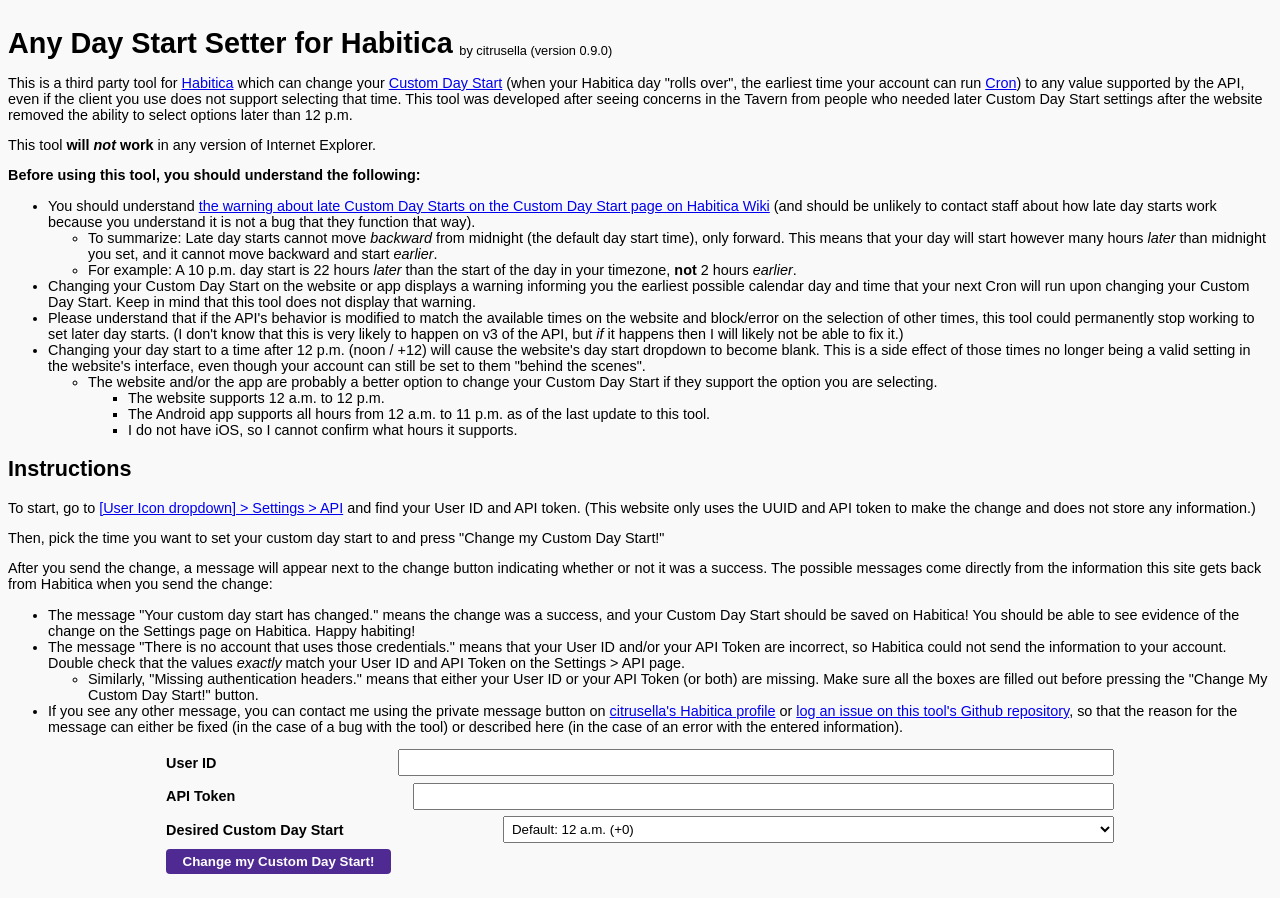
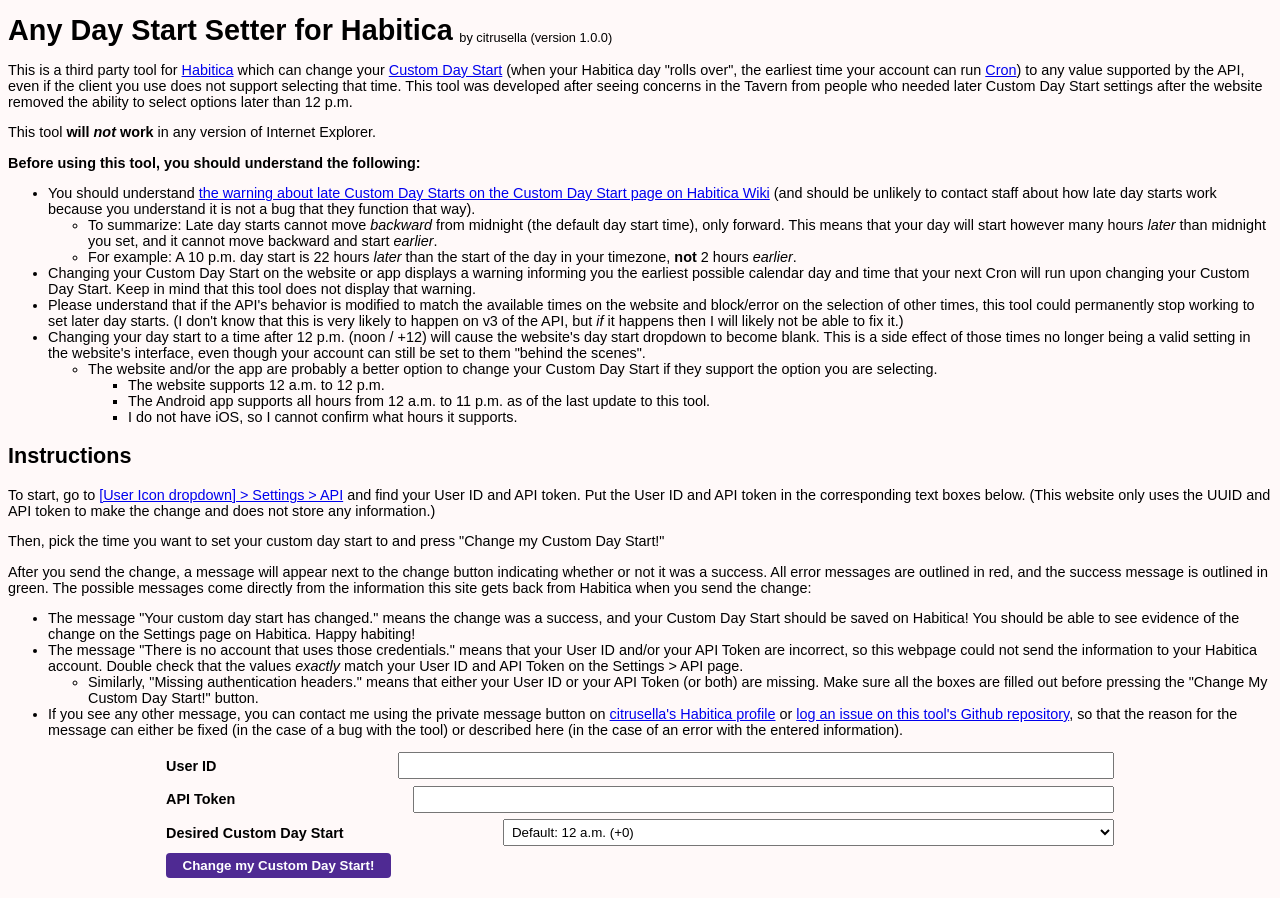
Before and after one commit to citrusella/Any-Day-Start-Setter, a plain HTML site: page index.html in a window 1280 px wide. Drawn offline with Linux system fonts and the light colour scheme.

Commit message:
Polishing up
Pretty sure this is all the function and information I wanted to make sure was in it before release?

```diff
--- a/index.css
+++ b/index.css
@@ -1,5 +1,5 @@
 body {
-	background-color: #F9F9F9;
+	background-color: #FFF9F9;
 	font: 0.9rem sans-serif;
 }
 #bylineAndVer {
@@ -7,6 +7,7 @@ body {
 	margin-bottom: 0.15rem;
 }
 h1 {
+	margin-top: 0.4rem;
 	margin-bottom: 0;
 	padding-right: 0.4rem;
 }
--- a/index.html
+++ b/index.html
@@ -8,7 +8,7 @@
 <body>
 <div class="titleLine">
 <h1>Any Day Start Setter for Habitica</h1>
-<span id="bylineAndVer">by citrusella (version 0.9.0)</span>
+<span id="bylineAndVer">by citrusella (version 1.0.0)</span>
 </div>
 <p>This is a third party tool for <a href="https://habitica.com" target="_blank">Habitica</a> which can change your <a href="https://habitica.fandom.com/wiki/Custom_Day_Start" target="_blank">Custom Day Start</a> (when your Habitica day "rolls over", the earliest time your account can run <a href="https://habitica.fandom.com/wiki/Cron" target="_blank">Cron</a>) to any value supported by the API, even if the client you use does not support selecting that time.
 This tool was developed after seeing concerns in the Tavern from people who needed later Custom Day Start settings after the website removed the ability to select options later than 12 p.m.</p>
@@ -42,10 +42,11 @@ this tool could permanently stop working to set later day starts. (I don't know
 	</li>
 </ul>
 <h2>Instructions</h2>
-<p>To start, go to <a href="https://habitica.com/user/settings/api" target="_blank">[User Icon dropdown] &gt; Settings &gt; API</a> and find your User ID and API token. (This website only uses the UUID and API token to make the change and does not store any information.)</p>
+<p>To start, go to <a href="https://habitica.com/user/settings/api" target="_blank">[User Icon dropdown] &gt; Settings &gt; API</a> and find your User ID and API token. Put the User ID and API token in the corresponding text boxes below. (This website only uses the UUID and API token to make the change and does not store any information.)</p>
 <p>Then, pick the time you want to set your custom day start to and press "Change my Custom Day Start!"</p>
 <p>After you send the change, a message will appear next to the change button
-indicating whether or not it was a success. The possible messages come directly
+indicating whether or not it was a success. All error messages are outlined in
+red, and the success message is outlined in green. The possible messages come directly
 from the information this site gets back from Habitica when you send the change:</p>
 <ul>
 	<li>The message "Your custom day start has changed." means the change was a
@@ -53,8 +54,8 @@ from the information this site gets back from Habitica when you send the change:
 	able to see evidence of the change on the Settings page on Habitica. Happy
 	habiting!</li>
 	<li>The message "There is no account that uses those credentials." means
-	that your User ID and/or your API Token are incorrect, so Habitica could not
-	send the information to your account. Double check that the values <em>
+	that your User ID and/or your API Token are incorrect, so this webpage could not
+	send the information to your Habitica account. Double check that the values <em>
 	exactly</em> match your User ID and API Token on the Settings &gt; API page.<ul>
 		<li>Similarly, "Missing authentication headers." means that either your
 		User ID or your API Token (or both) are missing. Make sure all the
```
